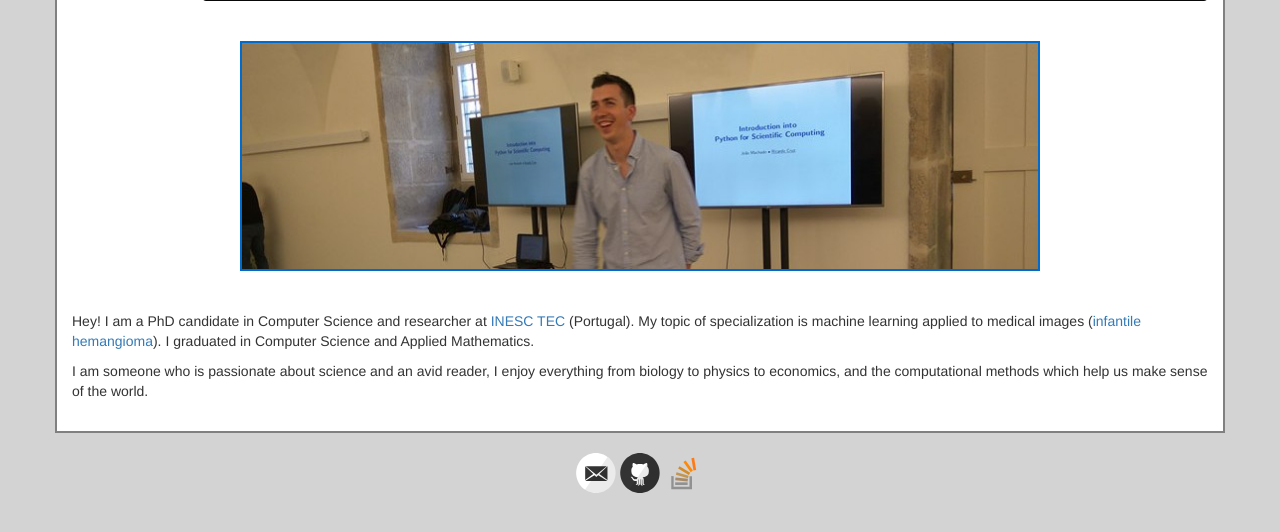
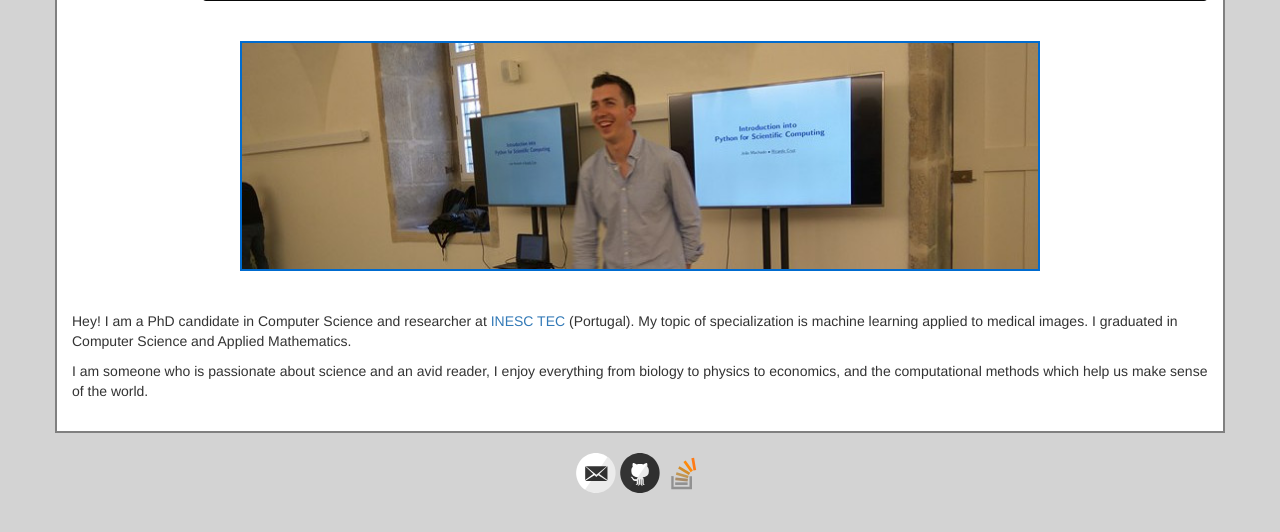
Before and after one commit to rpmcruz/rpmcruz.github.io, a Jekyll site: the page built from index.html, in a window 1280 px wide, cut to the strip 129-661 px from the top of the page. Built offline with Jekyll 4.4.1, drawn with Linux system fonts in a browser that asks for light colours.

Commit message:
Update index.html

```diff
--- a/index.html
+++ b/index.html
@@ -7,6 +7,6 @@
 
 <div class="spacer"></div>
 
-<p>Hey! I am a PhD candidate in Computer Science and researcher at <a href="https://en.wikipedia.org/wiki/INESC_TEC">INESC TEC</a> (Portugal). My topic of specialization is machine learning applied to medical images (<a href="https://medicalresearch.inesctec.pt/hemangioma/">infantile hemangioma</a>). I graduated in Computer Science and Applied Mathematics.</p>
+<p>Hey! I am a PhD candidate in Computer Science and researcher at <a href="https://en.wikipedia.org/wiki/INESC_TEC">INESC TEC</a> (Portugal). My topic of specialization is machine learning applied to medical images. I graduated in Computer Science and Applied Mathematics.</p>
 
 <p>I am someone who is passionate about science and an avid reader, I enjoy everything from biology to physics to economics, and the computational methods which help us make sense of the world.</p>
```
